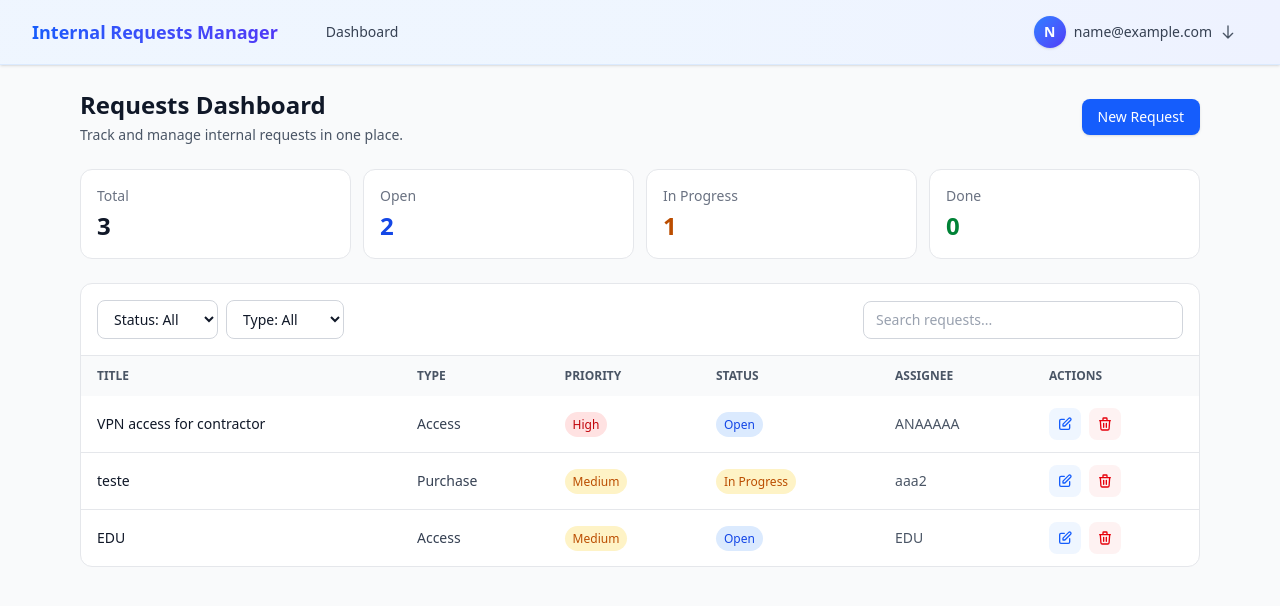
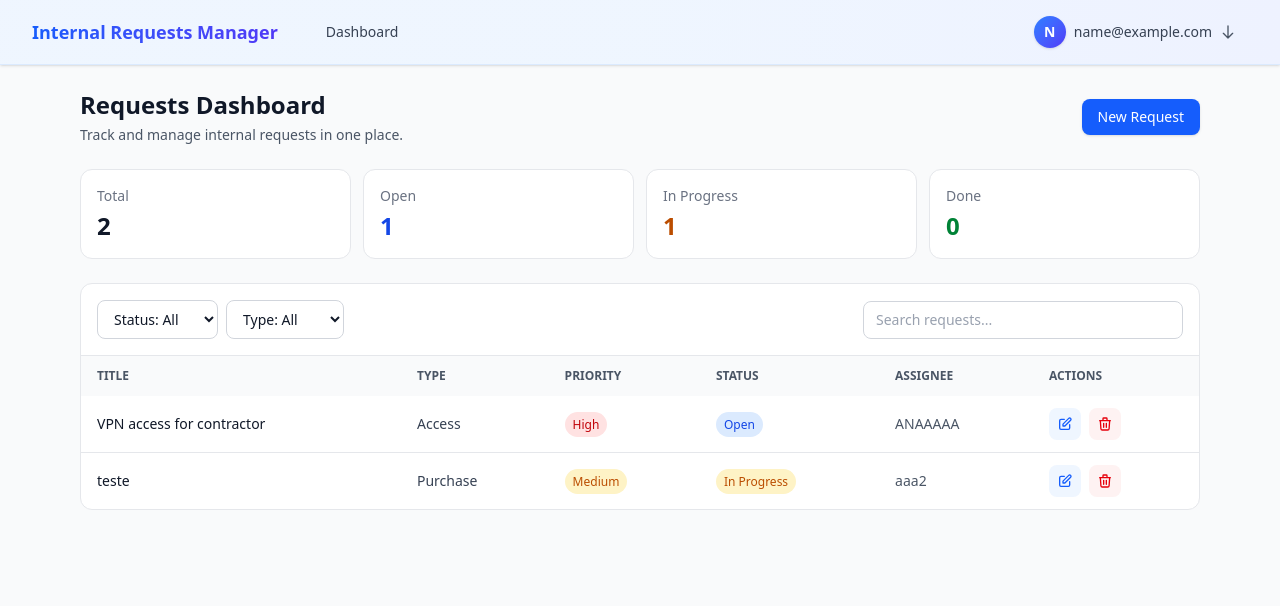
Before and after one commit to thamyresr/internal-requests-manager, a Vue app: page /dashboard in a window 1280 px wide. Shown: the top 606 px of the page. Built offline with nearby package versions, Linux system fonts and the light colour scheme; data requests are answered from the project's data file; sample sign-in values are in the browser's storage.

Commit message:
removed paragraph login page

```diff
--- a/db.json
+++ b/db.json
@@ -21,17 +21,6 @@
       "requester": "You",
       "assignee": "aaa2",
       "dueDate": "2026-02-27"
-    },
-    {
-      "id": "1aa2",
-      "title": "EDU",
-      "description": "oasuiodasuhdasui",
-      "type": "Access",
-      "priority": "Medium",
-      "status": "Open",
-      "requester": "You",
-      "assignee": "EDU",
-      "dueDate": "2026-02-10"
     }
   ]
 }
--- a/src/views/LoginView.vue
+++ b/src/views/LoginView.vue
@@ -34,9 +34,6 @@ function onSubmit() {
   <div class="min-h-[calc(100vh-64px)] flex items-center justify-center">
     <div class="w-full max-w-md rounded-xl border border-gray-200 bg-white p-6 shadow-sm">
       <h1 class="text-xl font-semibold text-gray-900">Sign in</h1>
-      <p class="mt-1 text-sm text-gray-600">
-        Demo login (in-memory). Refresh will sign you out.
-      </p>
 
       <form class="mt-6 space-y-4" @submit.prevent="onSubmit">
         <div>
```
